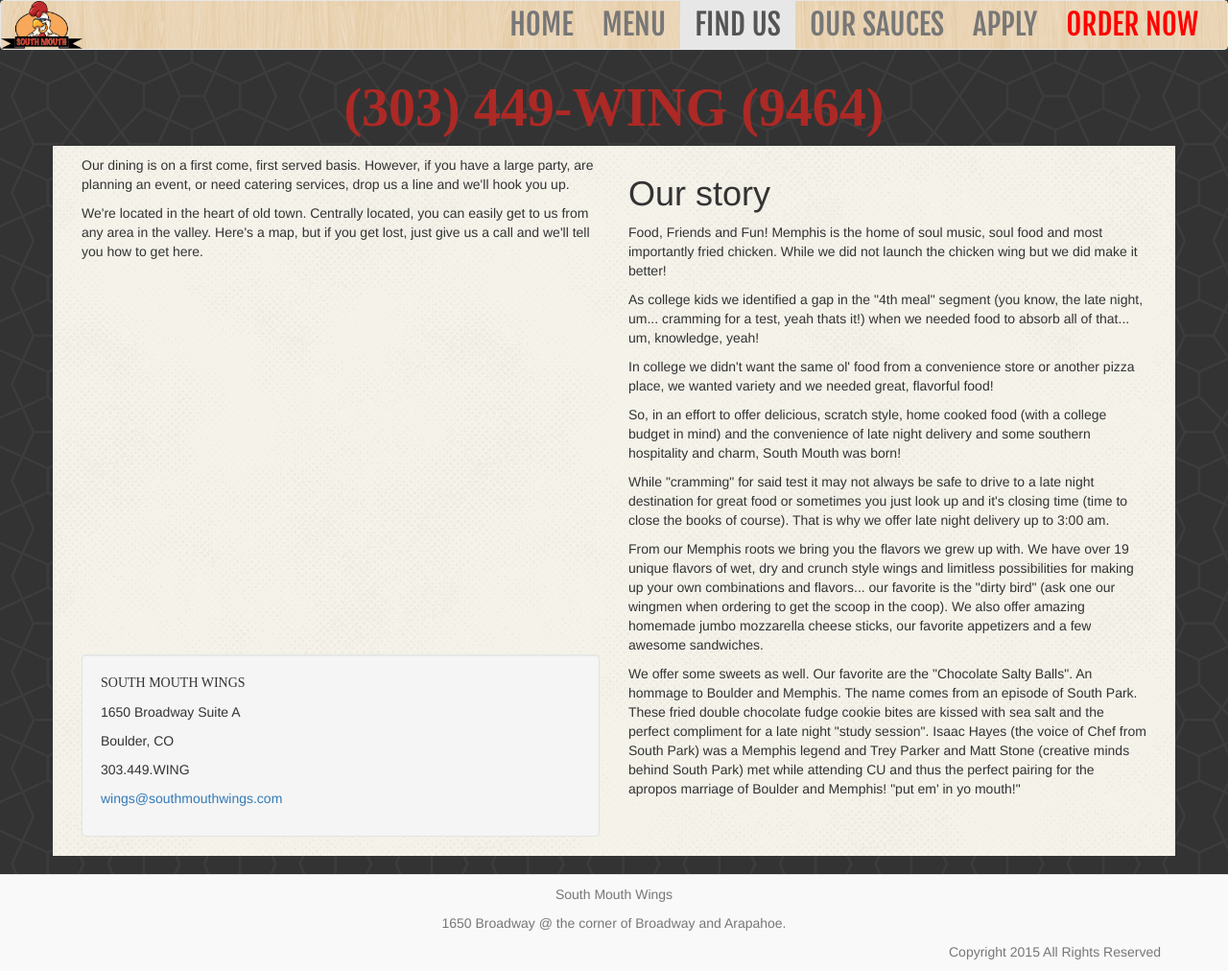
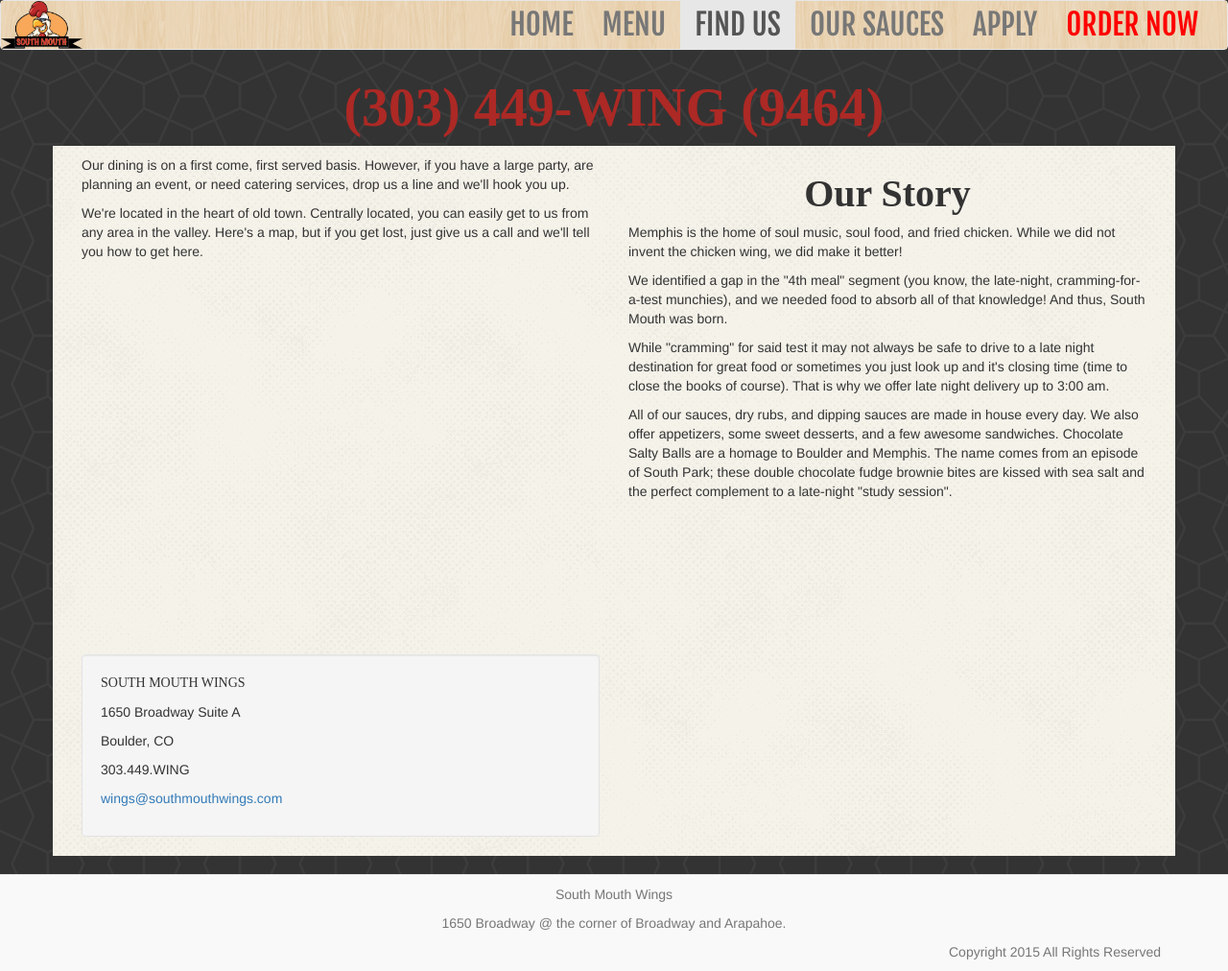
Before and after one commit to justinmcbride/southmouthwings, a Jekyll site: the page built from location.html, in a window 1280 px wide. Shown: the whole page at 96% size. Built offline with Jekyll 4.4.1, drawn with Linux system fonts in a browser that asks for light colours; nearby versions of some CDN libraries; some web fonts are replaced; library files that are not in the unit come from our copies.

Commit message:
story changes

```diff
--- a/css/location.css
+++ b/css/location.css
@@ -10,5 +10,9 @@
 }
 
 #story-title {
-
+	font-weight: bold;
+  font-size: 40px;
+  font-family: 'Cabin Sketch';
+  text-align: center;
+  line-height: 1;
 }
--- a/location.html
+++ b/location.html
@@ -26,12 +26,9 @@
 </div>
 
 <div class="col-md-6" id="story">
-  <h1 id="story-title">Our story</h1>
-  <p>Food, Friends and Fun!  Memphis is the home of soul music, soul food and most importantly fried chicken.  While we did not launch the chicken wing but we did make it better!</p>
-  <p>As college kids we identified a gap in the "4th meal" segment (you know, the late night, um... cramming for a test, yeah thats it!) when we needed food to absorb all of that... um, knowledge, yeah!</p>
-  <p>In college we didn't want the same ol' food from a convenience store or another pizza place, we wanted variety and we needed great, flavorful food!</p>
-  <p>So, in an effort to offer delicious, scratch style, home cooked food (with a college budget in mind) and the convenience of late night delivery and some southern hospitality and charm, South Mouth was born!</p>
+  <h1 id="story-title">Our Story</h1>
+  <p>Memphis is the home of soul music, soul food, and fried chicken. While we did not invent the chicken wing, we did make it better!</p>
+  <p>We identified a gap in the "4th meal" segment (you know, the late-night, cramming-for-a-test munchies), and we needed food to absorb all of that knowledge! And thus, South Mouth was born.</p>
   <p>While "cramming" for said test it may not always be safe to drive to a late night destination for great food or sometimes you just look up and it's closing time (time to close the books of course).  That is why we offer late night delivery up to 3:00 am.</p>
-  <p>From our Memphis roots we bring you the flavors we grew up with.  We have over 19 unique flavors of wet, dry and crunch style wings and limitless possibilities for making up your own combinations and flavors... our favorite is the "dirty bird" (ask one our wingmen when ordering to get the scoop in the coop).  We also offer amazing homemade jumbo mozzarella cheese sticks, our favorite appetizers and a few awesome sandwiches.</p>
-  <p>We offer some sweets as well.   Our favorite are the "Chocolate Salty Balls".  An hommage to Boulder and Memphis. The name comes from an episode of South Park.  These fried double chocolate fudge cookie bites are kissed with sea salt and the perfect compliment for a late night "study session".  Isaac Hayes (the voice of Chef from South Park) was a Memphis legend and Trey Parker and Matt Stone (creative minds behind South Park) met while attending CU and thus the perfect pairing for the apropos marriage of Boulder and Memphis!  "put em' in yo mouth!"</p>
+  <p>All of our sauces, dry rubs, and dipping sauces are made in house every day. We also offer appetizers, some sweet desserts, and a few awesome sandwiches. Chocolate Salty Balls are a homage to Boulder and Memphis. The name comes from an episode of South Park; these double chocolate fudge brownie bites are kissed with sea salt and the perfect complement to a late-night "study session".</p>
 </div> <!-- End story container -->
```
Also changed, not shown: 2 other files.
